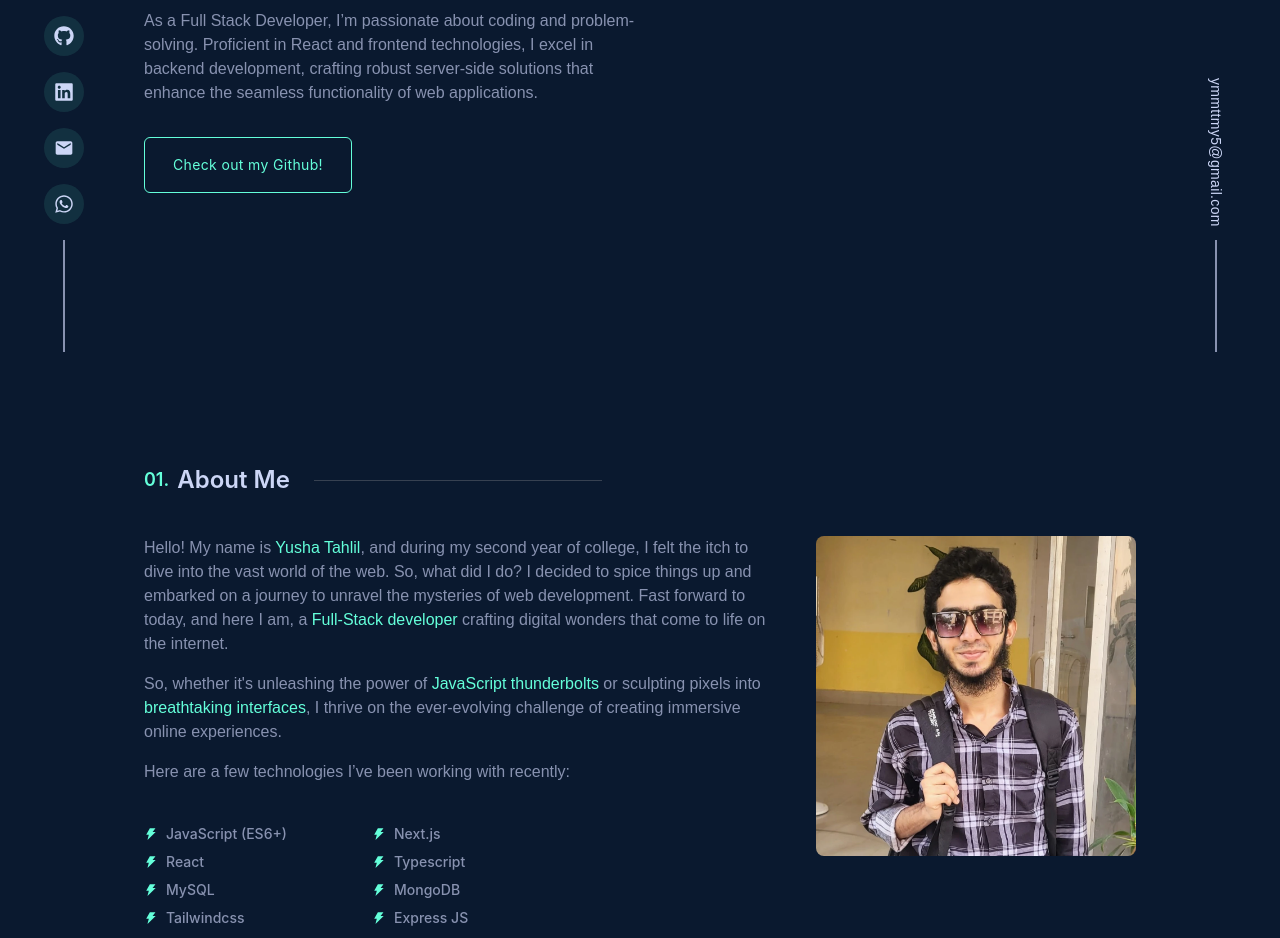
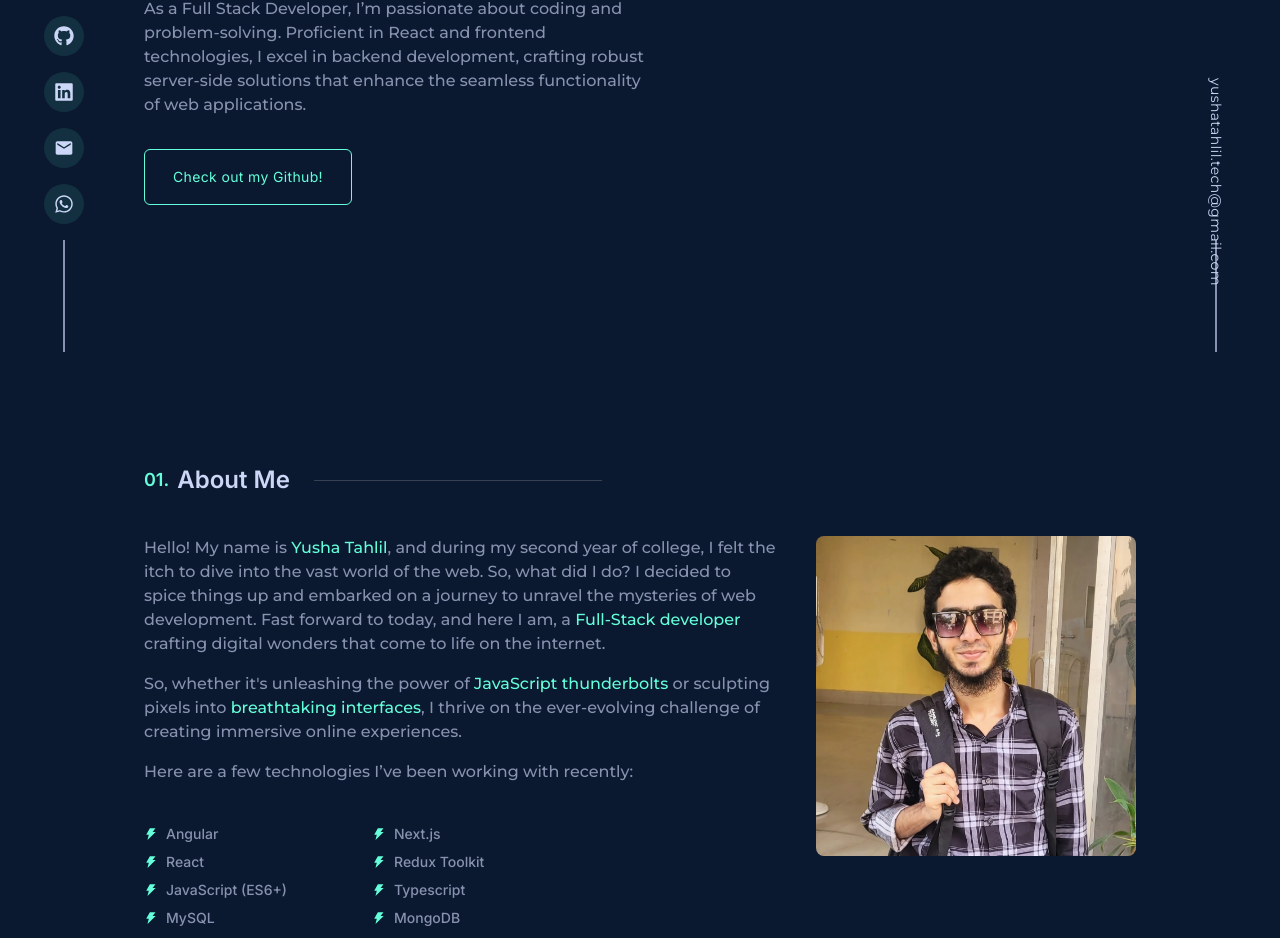
Before and after one commit to yusha0123/Portfolio-Website, a Next.js app: page / in a window 1280 px wide. Shown: the part 448-1386 px from the top of the page. Built offline with nearby package versions, Linux system fonts and the light colour scheme.

Commit message:
chore: upgrade Next.js and peer dependencies, migrate to React 19
- Updated Next.js and related peer dependencies
- Upgraded project to React 19
- Removed resume file from public folder
- Added Google Drive link for easier resume management

```diff
--- a/app/globals.css
+++ b/app/globals.css
@@ -1,7 +1,7 @@
+@import url("https://fonts.googleapis.com/css2?family=Inter:wght@100;200;300;400;500;600;700;800;900&family=Montserrat:wght@100;200;300;400;500;600;700;800;900&display=swap");
 @tailwind base;
 @tailwind components;
 @tailwind utilities;
-@import url("https://fonts.googleapis.com/css2?family=Inter:wght@100;200;300;400;500;600;700;800;900&family=Montserrat:wght@100;200;300;400;500;600;700;800;900&display=swap");
 
 html {
   scroll-behavior: smooth;
--- a/components/animated-element.tsx
+++ b/components/animated-element.tsx
@@ -1,10 +1,9 @@
 "use client";
-import { motion, AnimationProps, MotionProps } from "framer-motion";
+import { motion, MotionProps } from "framer-motion";
 import React, { ReactElement } from "react";
 
 interface AnimatedElementProps {
-  elementType: string;
-  animationProps?: AnimationProps;
+  elementType: keyof React.JSX.IntrinsicElements;
   motionProps?: MotionProps;
   className?: string;
   children: React.ReactNode;
@@ -16,7 +15,6 @@ interface AnimatedElementProps {
 
 const AnimatedElement = ({
   elementType,
-  animationProps,
   motionProps,
   className,
   children,
@@ -24,7 +22,7 @@ const AnimatedElement = ({
   whileInView = "visible",
   viewport = { once: true },
   variants,
-}: AnimatedElementProps): ReactElement => {
+}: AnimatedElementProps): ReactElement<any> => {
   // @ts-ignore
   const MotionComponent = motion[elementType];
 
@@ -34,7 +32,6 @@ const AnimatedElement = ({
       whileInView={whileInView}
       viewport={viewport}
       variants={variants}
-      {...animationProps}
       {...motionProps}
       className={className}
     >
--- a/components/drawer.tsx
+++ b/components/drawer.tsx
@@ -1,11 +1,16 @@
 "use client";
 
-import { Dialog, Transition } from "@headlessui/react";
+import {
+  Dialog,
+  DialogPanel,
+  Transition,
+  TransitionChild,
+} from "@headlessui/react";
 import Link from "next/link";
 import { Fragment } from "react";
 import { MdOutlineClose } from "react-icons/md";
 import { motion } from "framer-motion";
-import { socialLinks } from "@/constants";
+import { resumeLink, socialLinks } from "@/constants";
 
 type Props = {
   isOpen: boolean;
@@ -15,9 +20,9 @@ type Props = {
 
 const Drawer = ({ isOpen, onClose, handleScroll }: Props) => {
   return (
-    <Transition.Root show={isOpen} as={Fragment}>
+    <Transition show={isOpen} as={Fragment}>
       <Dialog as="div" className="relative z-50" onClose={onClose}>
-        <Transition.Child
+        <TransitionChild
           as={Fragment}
           enter="ease-out duration-500"
           enterFrom="opacity-0"
@@ -27,11 +32,11 @@ const Drawer = ({ isOpen, onClose, handleScroll }: Props) => {
           leaveTo="opacity-0"
         >
           <div className="fixed inset-0 backdrop-blur-sm" />
-        </Transition.Child>
+        </TransitionChild>
         <div className="fixed inset-0 overflow-hidden">
           <div className="absolute inset-0 overflow-hidden">
             <div className="pointer-events-none fixed inset-y-0 right-0 flex max-w-full pl-10">
-              <Transition.Child
+              <TransitionChild
                 as={Fragment}
                 enter="transform transition ease-in-out duration-500"
                 enterFrom="translate-x-full"
@@ -40,7 +45,7 @@ const Drawer = ({ isOpen, onClose, handleScroll }: Props) => {
                 leaveFrom="translate-x-0"
                 leaveTo="translate-x-full"
               >
-                <Dialog.Panel className="pointer-events-auto w-[75vw]">
+                <DialogPanel className="pointer-events-auto w-[75vw]">
                   <div className="flex h-full flex-col overflow-y-auto bg-secondaryColor py-6 rounded-xl">
                     <div className="px-4 sm:px-6">
                       <div className="flex items-start justify-end">
@@ -108,7 +113,7 @@ const Drawer = ({ isOpen, onClose, handleScroll }: Props) => {
                           </motion.li>
                         </Link>
                       </ul>
-                      <Link href="/resume.pdf" target="_blank">
+                      <Link href={resumeLink} target="_blank">
                         <motion.button
                           initial={{ opacity: 0 }}
                           animate={{ opacity: 1 }}
@@ -136,13 +141,13 @@ const Drawer = ({ isOpen, onClose, handleScroll }: Props) => {
                       </div>
                     </div>
                   </div>
-                </Dialog.Panel>
-              </Transition.Child>
+                </DialogPanel>
+              </TransitionChild>
             </div>
           </div>
         </div>
       </Dialog>
-    </Transition.Root>
+    </Transition>
   );
 };
 
--- a/components/left-side.tsx
+++ b/components/left-side.tsx
@@ -4,7 +4,7 @@ import AnimatedElement from "./animated-element";
 const LeftSide = () => {
   return (
     <AnimatedElement
-      animationProps={{
+      motionProps={{
         initial: { opacity: 0 },
         animate: { opacity: 1 },
         transition: { delay: 1.5 },
--- a/components/navbar.tsx
+++ b/components/navbar.tsx
@@ -6,6 +6,7 @@ import { motion } from "framer-motion";
 import Link from "next/link";
 import { useCallback, useState } from "react";
 import Drawer from "./drawer";
+import { resumeLink } from "@/constants";
 
 const Navbar = () => {
   const scrolled = useIsScrolled();
@@ -122,7 +123,7 @@ const Navbar = () => {
               </motion.li>
             </Link>
           </ul>
-          <a href="/resume.pdf" download>
+          <a href={resumeLink} target="_blank">
             <motion.button
               initial={{ opacity: 0 }}
               animate={{ opacity: 1 }}
--- a/components/project-modal.tsx
+++ b/components/project-modal.tsx
@@ -1,7 +1,12 @@
 "use client";
 
 import useModalStore from "@/hooks/use-modal-store";
-import { Dialog, Transition } from "@headlessui/react";
+import {
+  Dialog,
+  DialogTitle,
+  Transition,
+  TransitionChild,
+} from "@headlessui/react";
 import Image from "next/image";
 import { Fragment } from "react";
 import { FiExternalLink, FiGithub } from "react-icons/fi";
@@ -13,7 +18,7 @@ const ProjectModal = () => {
   return (
     <Transition appear show={isOpen} as={Fragment}>
       <Dialog as="div" className="relative z-50" onClose={onClose}>
-        <Transition.Child
+        <TransitionChild
           as={Fragment}
           enter="ease-out duration-300"
           enterFrom="opacity-0"
@@ -23,10 +28,10 @@ const ProjectModal = () => {
           leaveTo="opacity-0"
         >
           <div className="fixed inset-0 backdrop-blur-sm" />
-        </Transition.Child>
+        </TransitionChild>
         <div className="fixed inset-0 overflow-y-auto">
           <div className="flex min-h-full items-center justify-center p-4 text-center">
-            <Transition.Child
+            <TransitionChild
               as={Fragment}
               enter="ease-out duration-300"
               enterFrom="opacity-0 scale-95"
@@ -35,8 +40,8 @@ const ProjectModal = () => {
               leaveFrom="opacity-100 scale-100"
               leaveTo="opacity-0 scale-95"
             >
-              <Dialog.Panel className="w-full max-w-md transform overflow-y-auto rounded-2xl bg-[#0C2D57] py-5 px-3 shadow-xl transition-all flex flex-col">
-                <Dialog.Title
+              <div className="w-full max-w-md transform overflow-y-auto rounded-2xl bg-[#0C2D57] py-5 px-3 shadow-xl transition-all flex flex-col">
+                <DialogTitle
                   as="h3"
                   className="text-xl font-bold text-textDark mb-4 flex justify-between"
                 >
@@ -47,16 +52,18 @@ const ProjectModal = () => {
                       className="text-2xl text-textGreen cursor-pointer hover:text-red-500 transition duration-300"
                     />
                   </span>
-                </Dialog.Title>
+                </DialogTitle>
                 <div className="relative w-full">
+                  {data?.image && (
                     <Image
-                    src={data?.image!}
-                    alt="project-image"
+                      src={data.image}
+                      alt={data?.title || "project-image"}
                       width={400}
                       height={400}
                       priority
                       className="object-cover rounded-md"
                     />
+                  )}
                 </div>
                 <div className="flex flex-col my-4">
                   <p className="text-md leading-7 mb-2 text-textLight font-bodyFont">
@@ -73,8 +80,8 @@ const ProjectModal = () => {
                     )}
                   </span>
                 </div>
-              </Dialog.Panel>
-            </Transition.Child>
+              </div>
+            </TransitionChild>
           </div>
         </div>
       </Dialog>
--- a/components/right-side.tsx
+++ b/components/right-side.tsx
@@ -3,7 +3,7 @@ import AnimatedElement from "./animated-element";
 const RightSide = () => {
   return (
     <AnimatedElement
-      animationProps={{
+      motionProps={{
         initial: { opacity: 0 },
         animate: { opacity: 1 },
         transition: { delay: 1.5 },
@@ -11,9 +11,9 @@ const RightSide = () => {
       elementType="div"
       className="h-full flex-col items-center justify-end w-32 gap-6 text-textLight hidden xl:inline-flex fixed right-0 bottom-0"
     >
-      <a href="mailto:ymmttmy5@gmail.com">
+      <a href="mailto:yushatahlil.tech@gmail.com">
         <p className="text-sm rotate-90 w-64 tracking-wide text-textLight">
-          ymmttmy5@gmail.com
+          yushatahlil.tech@gmail.com
         </p>
       </a>
       <div className="w-[2px] h-28 bg-textDark"></div>
--- a/components/sections/contact.tsx
+++ b/components/sections/contact.tsx
@@ -14,7 +14,7 @@ const Contact = () => {
         always open!
       </p>
 
-      <a href="mailto:ymmttmy5@gmail.com">
+      <a href="mailto:yushatahlil.tech@gmail.com">
         <button className="w-40 h-14 border border-textGreen mt-6 font-titleFont text-sm text-textGreen tracking-wider rounded-md hover:bg-hoverColor duration-300">
           Say Hello
         </button>
--- a/constants/index.tsx
+++ b/constants/index.tsx
@@ -3,16 +3,16 @@ import { FaGithub, FaLinkedin, FaWhatsapp } from "react-icons/fa";
 import { MdEmail } from "react-icons/md";
 
 const recentTechnologies: string[] = [
-  "JavaScript (ES6+)",
+  "Angular",
   "Next.js",
   "React",
+  "Redux Toolkit",
+  "JavaScript (ES6+)",
   "Typescript",
   "MySQL",
   "MongoDB",
   "Tailwindcss",
   "Express JS",
-  "Angular",
-  "Docker",
 ];
 
 const socialLinks = [
@@ -25,7 +25,7 @@ const socialLinks = [
     icon: <FaLinkedin />,
   },
   {
-    href: "mailto:ymmttmy5@gmail.com",
+    href: "mailto:yushatahlil.tech@gmail.com",
     icon: <MdEmail />,
   },
   {
@@ -174,4 +174,13 @@ const archievedProjects: ArchiveProjects = [
   },
 ];
 
-export { archievedProjects, featuredProjects, recentTechnologies, socialLinks };
+const resumeLink =
+  "https://drive.google.com/file/d/16NTuW1iNTbAU7i6yHs9M2KBGevyGGI-O/view?usp=sharing";
+
+export {
+  archievedProjects,
+  featuredProjects,
+  recentTechnologies,
+  socialLinks,
+  resumeLink,
+};
```
Also changed, not shown: package.json (+13 -9 lines), 2 other files (tests, documents, lock files or other folders). Lines whose indentation alone changed are shown as unchanged.
